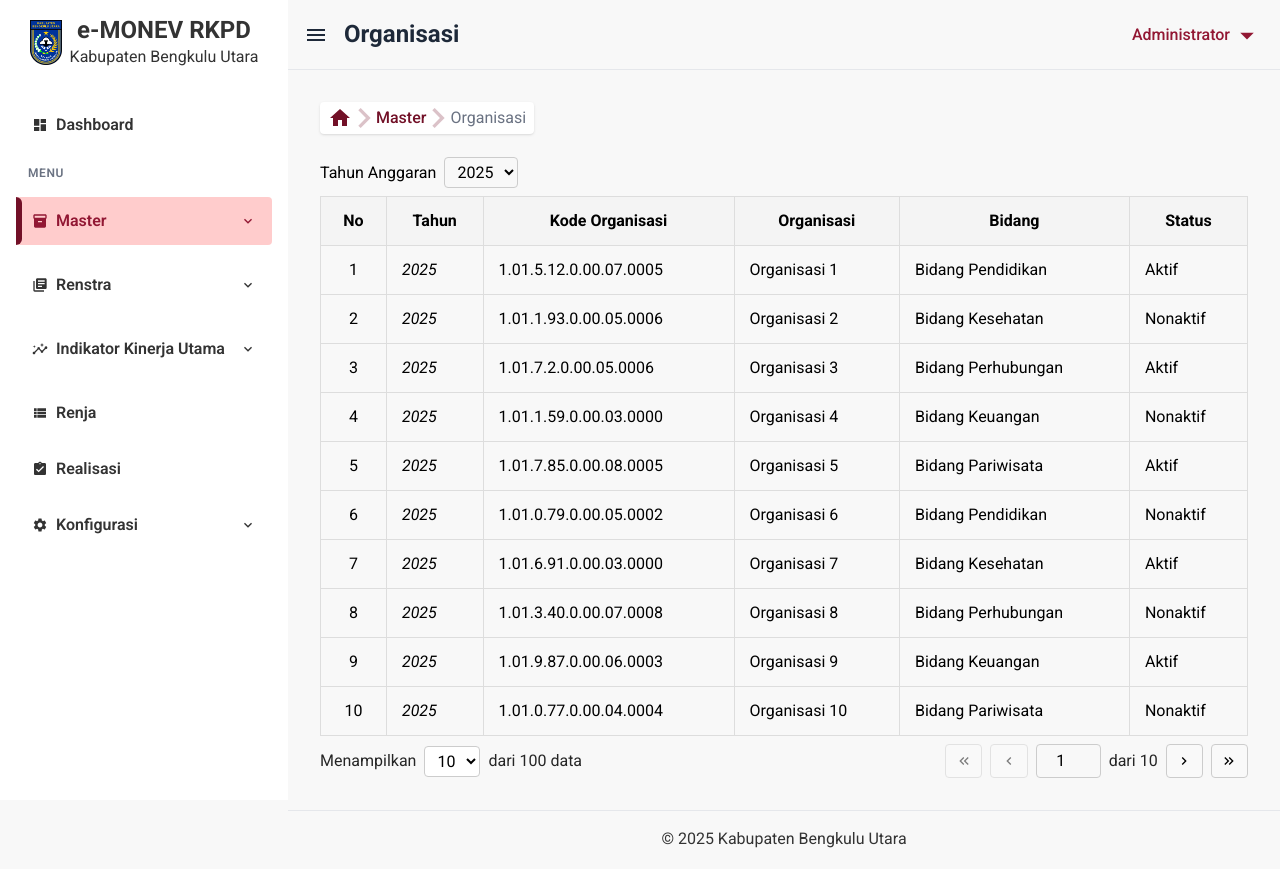
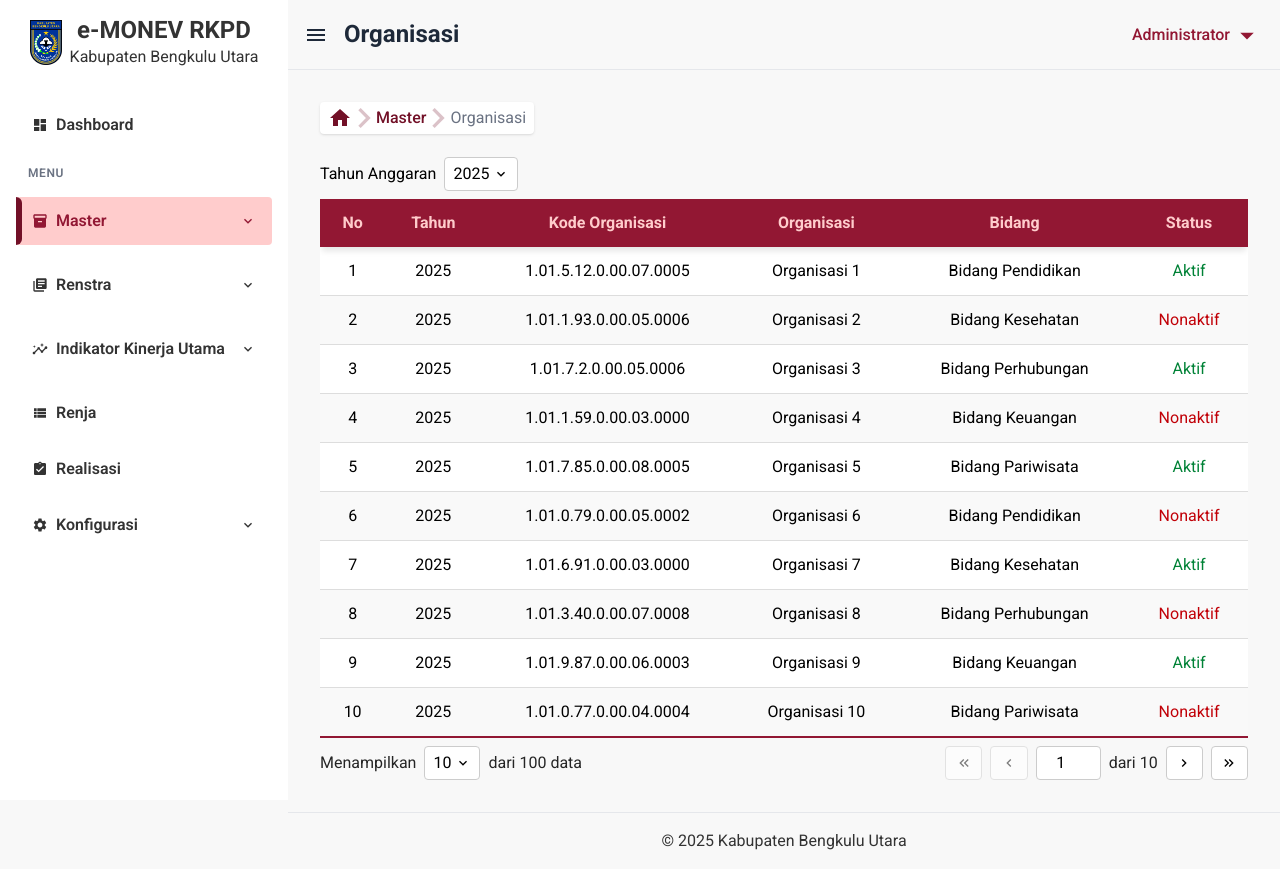
Before and after one commit to join-project-ms-grup/e-monev-utara-fe, a React (Vite) app: page /master/organisasi in a window 1280 px wide. Built offline with nearby package versions, Linux system fonts and the light colour scheme; sample sign-in values are in the browser's storage.

Commit message:
Update tabel organisasi

```diff
--- /dev/null
+++ b/src/components/inputs/InputSelectBox.tsx
@@ -0,0 +1,64 @@
+import {
+  Listbox,
+  ListboxButton,
+  ListboxOptions,
+  ListboxOption,
+} from '@headlessui/react';
+import { MdKeyboardArrowDown } from 'react-icons/md';
+import React, { useState } from 'react';
+
+export interface InputSelectBox<T> {
+  value?: T;
+  defaultValue?: T;
+  onChange?: (value: T) => void;
+  options: T[];
+  className?: string;
+  renderOption?: (option: T) => React.ReactNode;
+}
+
+export default function InputSelectBox<T extends string | number>({
+  value,
+  defaultValue,
+  onChange,
+  options,
+  className = '',
+  renderOption,
+}: InputSelectBox<T>) {
+  const [internalValue, setInternalValue] = useState<T>(
+    defaultValue ?? options[0],
+  );
+  const isControlled = value !== undefined;
+  const currentValue = isControlled ? value : internalValue;
+
+  const handleChange = (val: T) => {
+    if (!isControlled) {
+      setInternalValue(val);
+    }
+    onChange?.(val);
+  };
+
+  return (
+    <Listbox value={currentValue} onChange={handleChange}>
+      <ListboxButton
+        className={`inline-flex items-center gap-1 bg-white border border-[#ccc] focus:border-[#FF6B6B] py-1 px-2 rounded transition-colors focus:outline-0 ${className}`}
+      >
+        {renderOption ? renderOption(currentValue) : currentValue}{' '}
+        <MdKeyboardArrowDown />
+      </ListboxButton>
+      <ListboxOptions
+        anchor='bottom'
+        className='w-(--button-width) p-1 bg-white border border-[#ccc] rounded shadow-lg focus-visible:outline-0'
+      >
+        {options.map((option) => (
+          <ListboxOption
+            key={String(option)}
+            value={option}
+            className='data-focus:bg-[#ffcccc] cursor-pointer py-1 px-2 rounded'
+          >
+            {renderOption ? renderOption(option) : option}
+          </ListboxOption>
+        ))}
+      </ListboxOptions>
+    </Listbox>
+  );
+}
--- a/src/components/tables/OrganisasiTable.tsx
+++ b/src/components/tables/OrganisasiTable.tsx
@@ -18,6 +18,7 @@ import {
   MdKeyboardDoubleArrowLeft,
   MdKeyboardDoubleArrowRight,
 } from 'react-icons/md';
+import InputSelectBox from '../inputs/InputSelectBox';
 
 const OrganisasiTable = () => {
   const columnHelper = createColumnHelper<Organisasi>();
@@ -37,7 +38,7 @@ const OrganisasiTable = () => {
     }),
     columnHelper.accessor((row) => row.tahun, {
       id: 'lastName',
-      cell: (info) => <i>{info.getValue()}</i>,
+      cell: (info) => info.getValue(),
       header: 'Tahun',
       footer: (info) => info.column.id,
     }),
@@ -56,6 +57,13 @@ const OrganisasiTable = () => {
     }),
     columnHelper.accessor('status', {
       header: 'Status',
+      cell: (info) => (
+        <span
+          className={`${info.getValue().includes('Aktif') ? ' text-green-700' : 'text-red-700'}`}
+        >
+          {info.getValue()}
+        </span>
+      ),
       footer: (info) => info.column.id,
     }),
   ];
@@ -74,18 +82,9 @@ const OrganisasiTable = () => {
 
   return (
     <div className='table-responsive'>
-      <div className='flex gap-2 mb-2 items-center'>
+      <div className='inline-flex gap-2 mb-2 items-center'>
         <span>Tahun Anggaran</span>
-        <select
-          className='border border-[#ccc] rounded px-2 py-1 focus:border-[#FFCCCC]'
-          onChange={(e) => console.log(e.target.value)}
-        >
-          {[2025, 2024, 2023, 2022, 2021].map((pageSize) => (
-            <option key={pageSize} value={pageSize}>
-              {pageSize}
-            </option>
-          ))}
-        </select>
+        <InputSelectBox options={[2025, 2024, 2023, 2022, 2021]} onChange={(e) => console.log(e)} />
       </div>
       <table className='table-auto'>
         <thead>
@@ -97,7 +96,7 @@ const OrganisasiTable = () => {
                     <div
                       {...{
                         className: header.column.getCanSort()
-                          ? 'flex flex-row justify-center items-center cursor-pointer select-none'
+                          ? 'flex flex-row justify-center items-center'
                           : '',
                         onClick: header.column.getToggleSortingHandler(),
                       }}
@@ -132,19 +131,7 @@ const OrganisasiTable = () => {
       <div className='flex flex-row items-center justify-between mt-2'>
         <div className='flex items-center gap-2'>
           <span className='opacity-85'>Menampilkan</span>
-          <select
-            className='pagination-select'
-            value={table.getState().pagination.pageSize}
-            onChange={(e) => {
-              table.setPageSize(Number(e.target.value));
-            }}
-          >
-            {[10, 20, 30, 40, 50].map((pageSize) => (
-              <option key={pageSize} value={pageSize}>
-                {pageSize}
-              </option>
-            ))}
-          </select>
+          <InputSelectBox value={table.getState().pagination.pageSize} options={[10, 20, 30, 40, 50]} onChange={(value) => table.setPageSize(value)} />
           <span className='opacity-85'>
             dari {table.getRowCount().toLocaleString()} data
           </span>
--- a/src/index.css
+++ b/src/index.css
@@ -181,24 +181,42 @@ a:hover {
   width: 100%;
   overflow-x: auto;
 }
-
 .table-responsive table {
   width: 100%;
   border-collapse: collapse;
   min-width: 600px;
 }
-
+.table-responsive tbody {
+  border-bottom: 2px solid #921733;
+}
+.table-responsive thead {
+  position: relative;
+  box-shadow: 0 6px 6px -2px rgba(0, 0, 0, 0.1);
+}
 .table-responsive th,
 .table-responsive td {
   padding: 12px 15px;
-  border: 1px solid #ddd;
-  text-align: left;
+  border: none;
+  text-align: center;
+}
+.table-responsive th {
+  color: #ffcccc;
+  background-color: #921733;
+  font-weight: bold;
+  cursor: pointer;
+}
+.table-responsive tbody tr {
+  border-bottom: 1px solid #ddd;
+}
+.table-responsive tbody tr:nth-child(odd) {
+  background-color: #ffffff;
 }
 
-.table-responsive th {
-  background-color: #f4f4f4;
-  font-weight: bold;
-  cursor: default;
+.table-responsive tbody tr:nth-child(even) {
+  background-color: #f9f9f9;
+}
+.table-responsive tbody tr:hover {
+  background-color: #ffcccc;
 }
 @media (max-width: 768px) {
   .table-responsive table,
@@ -239,7 +257,7 @@ a:hover {
   border: 1px solid #ccc;
   border-radius: 4px;
   padding: 0.4rem 0.6rem;
-  background-color: #f9f9f9;
+  background-color: white;
   cursor: pointer;
   transition:
     background-color 0.2s,
@@ -247,8 +265,8 @@ a:hover {
 }
 
 .pagination-button:hover:not(:disabled) {
-  background-color: #FFCCCC;
-  color: #921733;
+  background-color: #FF6B6B;
+  color: white;
 }
 
 .pagination-button:disabled {
@@ -264,24 +282,10 @@ a:hover {
   border-radius: 4px;
   text-align: center;
   transition: border-color 0.2s;
+  background-color: white;
 }
 
 .pagination-input:focus {
-  border-color: #FFCCCC;
+  border-color: #FF6B6B;
   outline: none;
 }
-
-/* Select page size */
-.pagination-select {
-  padding: 0.25rem 0.5rem;
-  border: 1px solid #ccc;
-  border-radius: 4px;
-  background-color: white;
-  cursor: pointer;
-  transition: border-color 0.2s;
-}
-
-.pagination-select:focus {
-  border-color: #FFCCCC;
-  outline: none;
-}
```
